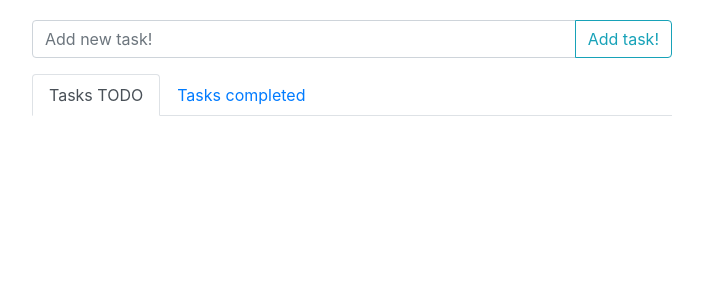
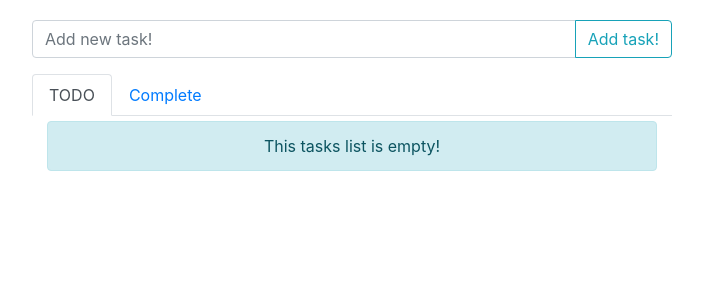
Before and after one commit to MrWonsik/react_test, a React (Create React App) app: page / in a window 1280 px wide. Shown: the top 300 px of the page, without its empty margins (288-991 px from the left). Built offline with nearby package versions, Linux system fonts and the light colour scheme; no server answers.

Commit message:
cosmetic changes, add taskslist stylesheet

```diff
--- a/src/App.js
+++ b/src/App.js
@@ -1,12 +1,8 @@
 import * as React from 'react';
+import * as RequestMethod from './RequestMethod'
 import './App.css';
 import TasksList from './TasksList';
 import { Button, InputGroup, FormControl, Tabs, Tab, Spinner } from 'react-bootstrap';
-
- const API = "http://192.168.0.101:8080/planner/";
- const GET_madeTasks = 'getMadeTasks';
- const GET_tasksToDo = 'getTasksToDo';
- const POST_addTask = 'addTask';
 
  class App extends React.Component {
 
@@ -33,10 +29,10 @@ import { Button, InputGroup, FormControl, Tabs, Tab, Spinner } from 'react-boots
               </InputGroup.Append>
             </InputGroup>
             <Tabs defaultActiveKey="todo" id="uncontrolled-tab-example">
-              <Tab eventKey="todo" title="Tasks TODO">
+              <Tab eventKey="todo" title="TODO">
                 {  !this.state.isLoading  ? <TasksList tasks={ this.state.tasksToDo } onRequestMethod={this.doRequest} /> : <center><Spinner animation="border" ></Spinner></center> }
               </Tab>
-              <Tab eventKey="completed" title="Tasks completed">
+              <Tab eventKey="completed" title="Complete">
                 {  !this.state.isLoading  ? <TasksList tasks={ this.state.tasksComplete } onRequestMethod={this.doRequest}/> : <center><Spinner animation="border" ></Spinner></center> }
               </Tab>
             </Tabs>
@@ -47,14 +43,14 @@ import { Button, InputGroup, FormControl, Tabs, Tab, Spinner } from 'react-boots
 
   fetchTasksList() {
     this.setState({ isLoading: true});
-    fetch(API + GET_tasksToDo)
+    fetch(RequestMethod.GET_tasksToDo)
     .then(res => res.json())
     .then(json => this.setState({ tasksToDo: json, isLoading: false}))
     .catch((error) => {
       this.setState({ tasksToDo: [], isLoading: false});
     })
 
-    fetch(API + GET_madeTasks)
+    fetch(RequestMethod.GET_madeTasks)
     .then(res => res.json())
     .then(json => this.setState({ tasksComplete: json, isLoading: false }))
     .catch((error) => {
@@ -88,7 +84,7 @@ import { Button, InputGroup, FormControl, Tabs, Tab, Spinner } from 'react-boots
 
 
   addTask = () => {
-    fetch(API + POST_addTask, {
+    fetch(RequestMethod.POST_addTask, {
       method: 'POST',
       headers: {
         'Accept': 'application/json',
--- /dev/null
+++ b/src/TasksList.css
@@ -0,0 +1,4 @@
+.tasks-container
+{
+  padding: 5px;
+}
--- a/src/TasksList.js
+++ b/src/TasksList.js
@@ -1,6 +1,7 @@
 import * as React from 'react';
+import './TasksList.css';
 import Task from './Task';
-import { Container } from 'react-bootstrap';
+import { Container, Alert } from 'react-bootstrap';
 
 class TasksList extends React.Component {
 
@@ -13,12 +14,13 @@ class TasksList extends React.Component {
   };
 
   render() {
+
       return (
-        <Container>
-            {this.props.tasks.map(this.taskToTasksList)}
+        <Container className="tasks-container">
+            { this.props.tasks.length === 0 ? <Alert variant='info'><center>This tasks list is empty!</center></Alert> : this.props.tasks.map(this.taskToTasksList) }
         </Container>
       );
-  }
+    }
 
 }
 
```
Also changed, not shown: src/Modal.js (added, +22 -0 lines).
